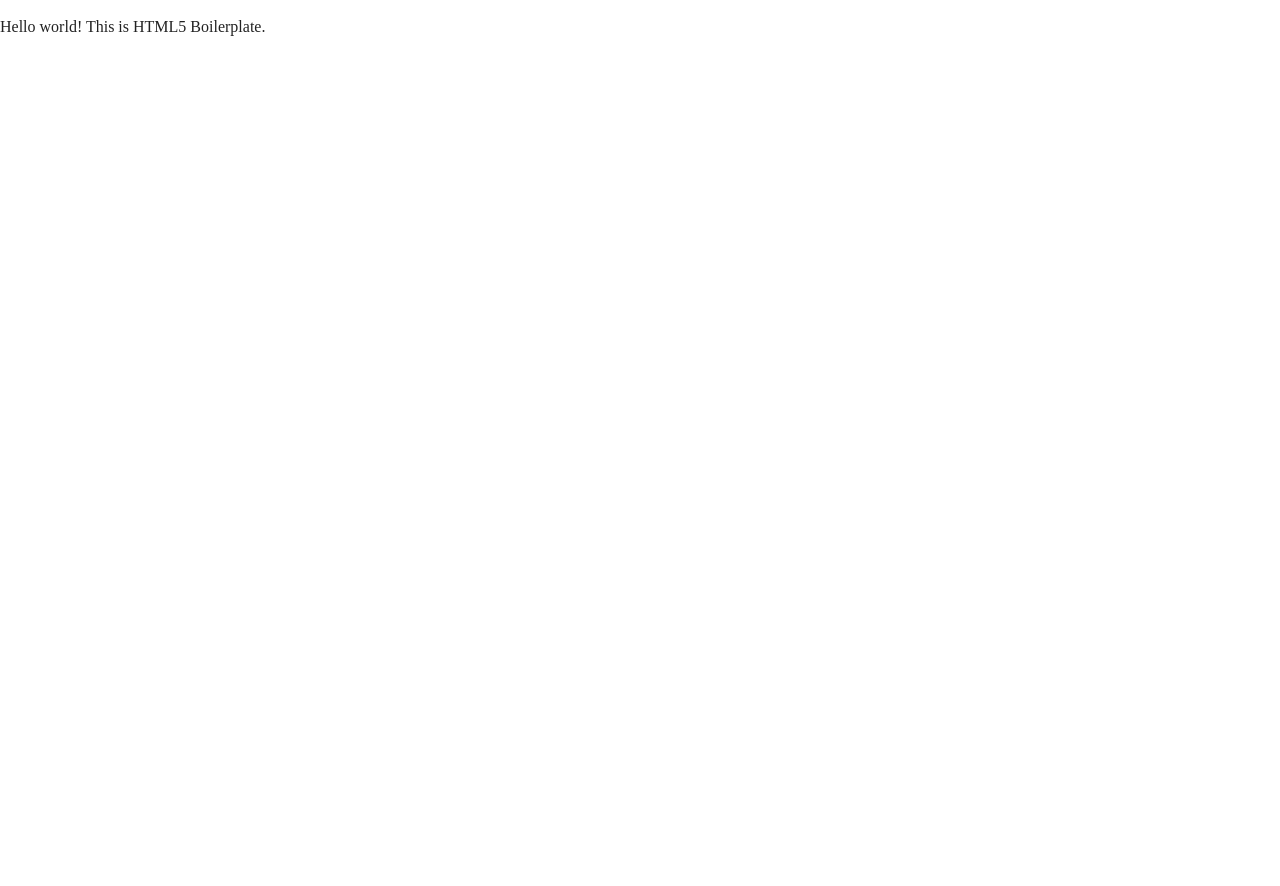
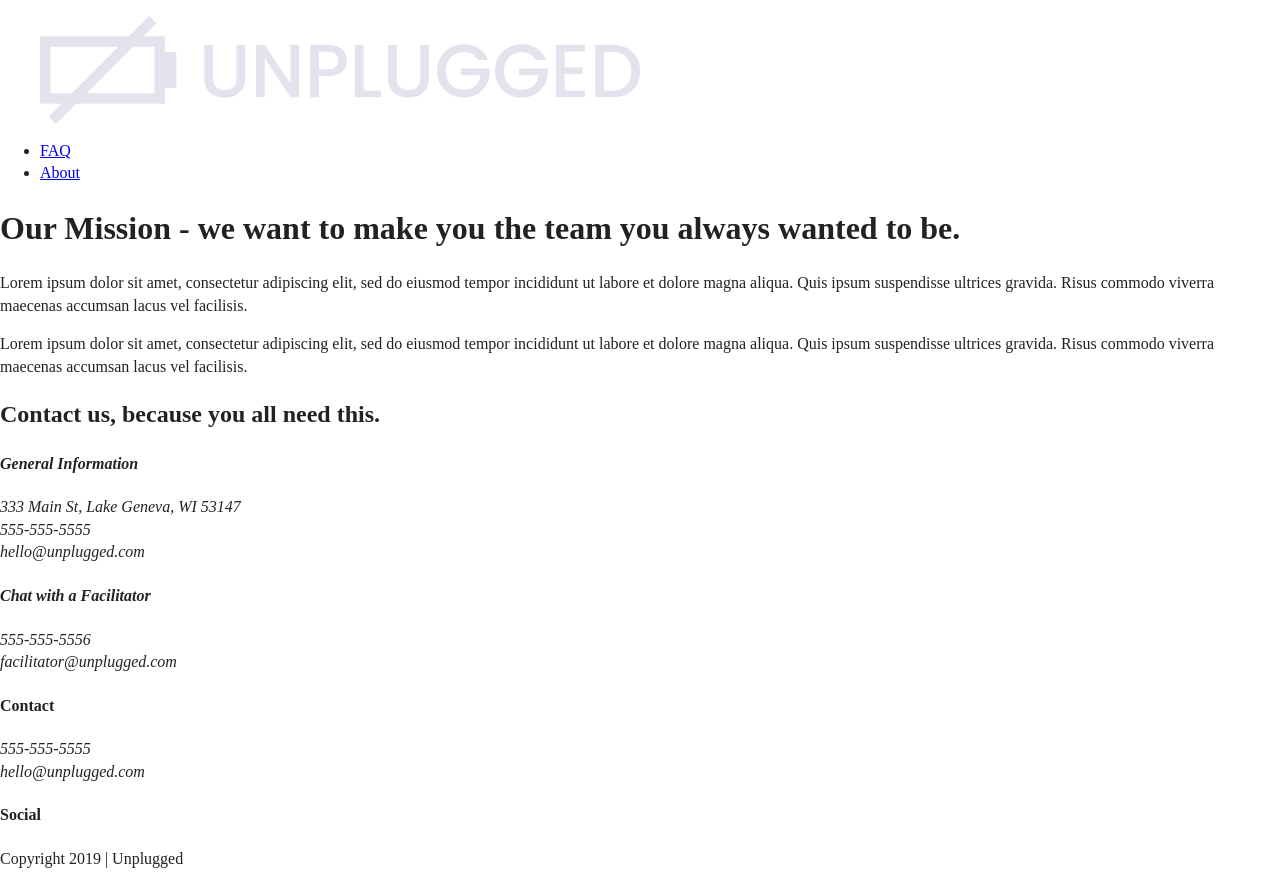
Before and after one commit to olee-dev/206-unplugged, a website: page about/index.html in a window 1280 px wide. Before the commit the page ends 800 px from the top, so only its background shows below. Drawn offline with Linux system fonts and the light colour scheme; files whose address does not match are found by name.

Commit message:
Coded About Us Page

```diff
--- a/about/index.html
+++ b/about/index.html
@@ -3,14 +3,9 @@
 
 <head>
   <meta charset="utf-8">
-  <title></title>
+  <title>About Page</title>
   <meta name="description" content="">
   <meta name="viewport" content="width=device-width, initial-scale=1">
-
-  <meta property="og:title" content="">
-  <meta property="og:type" content="">
-  <meta property="og:url" content="">
-  <meta property="og:image" content="">
 
   <link rel="manifest" href="../site.webmanifest">
   <link rel="apple-touch-icon" href="../icon.png">
@@ -24,8 +19,99 @@
 
 <body>
 
-  <!-- Add your site or application content here -->
-  <p>Hello world! This is HTML5 Boilerplate.</p>
+  <header>
+    <div class="content-wrapper">
+      <figure>
+        <a href="#"><img src="img/unpluggedlogo.png" alt="unplugged logo"></a>
+      </figure>
+      <div class="header-divider"></div>
+      <nav>
+        <ul>
+          <li><a href="../faq/index.html" target="_blank">FAQ</a></li>
+          <li><a href="index.html" target="_blank">About</a></li>
+        </ul>
+      </nav>
+    </div>
+  </header>
+
+  <main>
+
+    <section class="mission">
+      <div class="content-wrapper">
+        <div class="mission-content">
+          <h1>Our Mission - we want to make you the team you always wanted to be.</h1>
+          <p>
+            Lorem ipsum dolor sit amet, consectetur adipiscing elit, sed do eiusmod tempor incididunt ut labore et
+            dolore magna aliqua. Quis ipsum suspendisse ultrices gravida. Risus commodo viverra maecenas
+            accumsan lacus vel facilisis.
+          </p>
+          <p>
+            Lorem ipsum dolor sit amet, consectetur adipiscing elit, sed do eiusmod tempor incididunt ut labore et
+            dolore magna aliqua. Quis ipsum suspendisse ultrices gravida. Risus commodo viverra maecenas
+            accumsan lacus vel facilisis.
+          </p>
+      </div> <!-- mission content wrapper ends-->
+    </section> <!-- contact info -->
+
+    <section class="map">
+      <figure>
+
+      </figure>
+    </section>
+
+    <section class="contact-section">
+      <div class="content-wrapper">
+        <h2>Contact us, because you all need this.</h2>
+        <address class="contact-content">
+          <div>
+            <h4>General Information</h4>
+            <p>
+              333 Main St, Lake Geneva, WI 53147<br>
+              555-555-5555<br>
+              hello@unplugged.com
+            </p>
+          </div>
+          <div>
+            <h4>Chat with a Facilitator</h4>
+            <p>
+              555-555-5556<br>
+              facilitator@unplugged.com
+            </p>
+          </div>
+        </address>
+      </div>
+    </section>
+
+  </main>
+
+  <footer>
+    <div class="content-wrapper">
+      <div class="footer-content">
+        <div class="contact">
+          <h4>Contact</h4>
+          <address>
+            <p>555-555-5555<br>
+              hello@unplugged.com
+            </p>
+          </address>
+        </div>
+        <div class="social">
+          <h4>Social</h4>
+          <div class="social-icons">
+            <p><a href="https://www.facebook.com/Skillcrush" target="_blank"></a></p>
+            <p><a href="https://www.twitter.com/Skillcrush" target="_blank"></a></p>
+            <p><a href="https://www.instagram.com/Skillcrush" target="_blank"></a></p>
+            <!-- other social links here -->
+          </div>
+        </div>
+      </div> <!-- footer content ends -->
+    </div> <!-- footer content-wrapper ends -->
+
+    <div class="copyright">
+      <p>Copyright 2019 | Unplugged</p>
+    </div>
+  </footer>
+
   <script src="../js/vendor/modernizr-3.11.2.min.js"></script>
   <script src="../js/plugins.js"></script>
   <script src="../js/main.js"></script>
```
